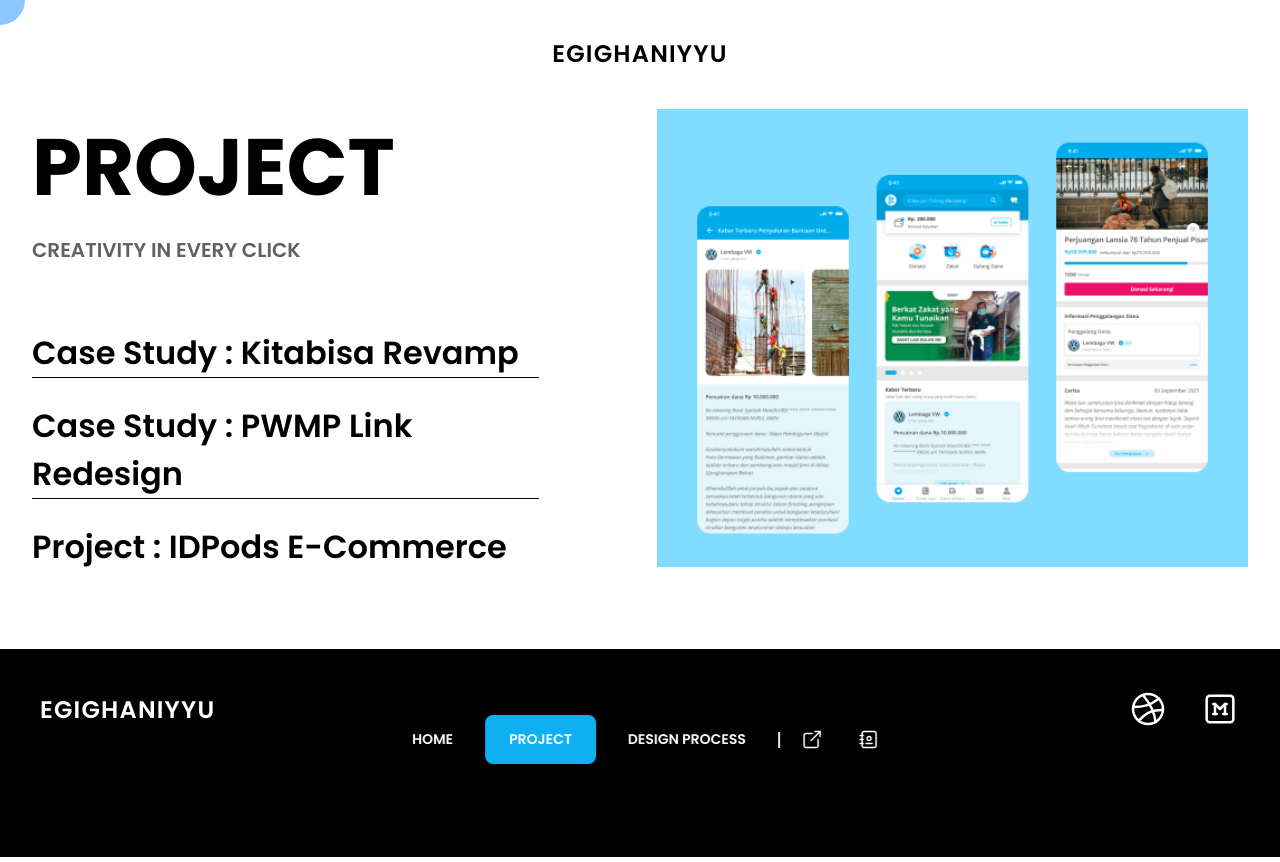
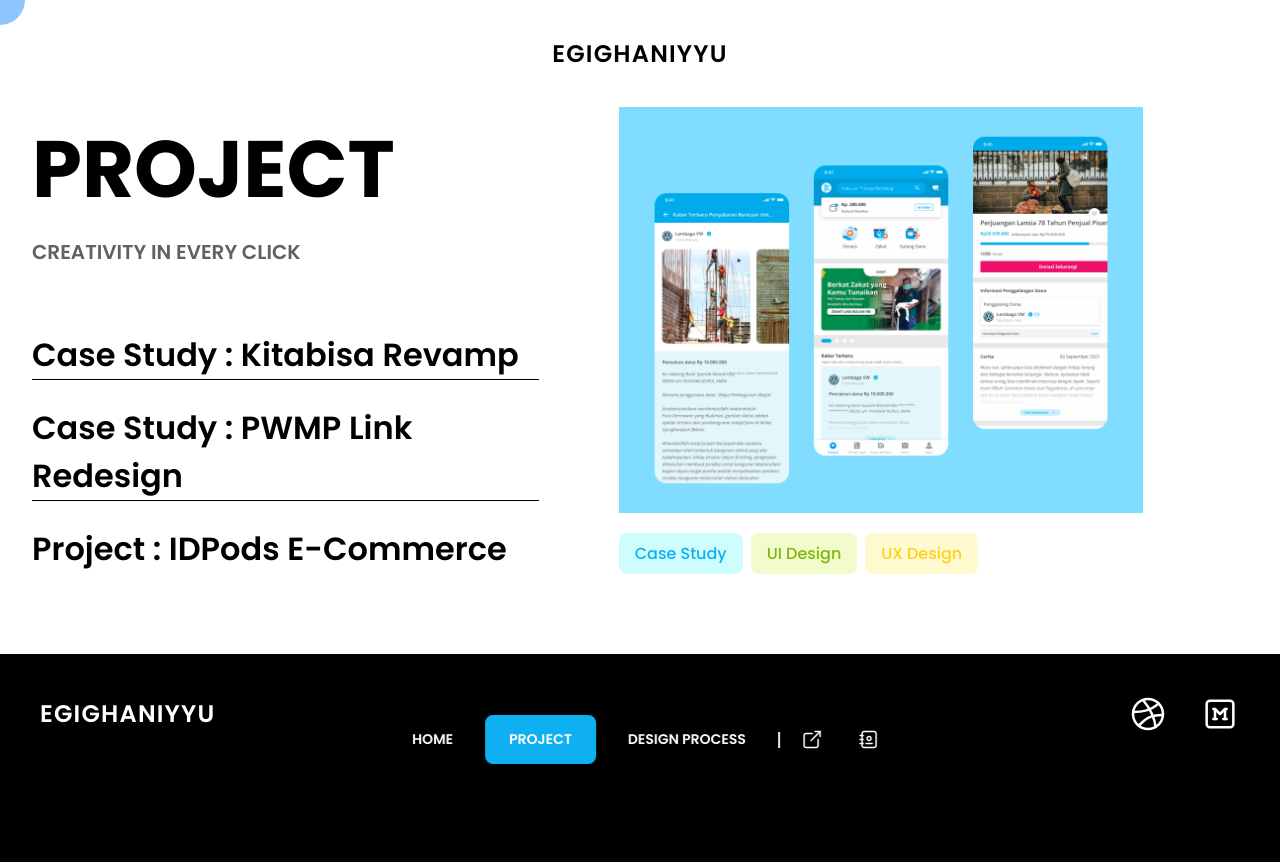
Before and after one commit to Egighaniyyu/portfolio-revamp, a React (Vite) app: page /project in a window 1280 px wide. Built offline with nearby package versions, Linux system fonts and the light colour scheme.

Commit message:
chore(project) : add tag project

```diff
--- a/src/assets/css/index.css
+++ b/src/assets/css/index.css
@@ -255,7 +255,7 @@
 
   display: flex;
   flex-direction: row;
-  align-items: start;
+  /* align-items: start; */
   /* justify-content: center; */
   gap: 12px;
 }
@@ -289,7 +289,7 @@
   display: flex;
   padding: 8px 20px;
   justify-content: center;
-  align-items: center;
+  align-items: left;
   gap: 10px;
   border-radius: 8px;
 
@@ -773,6 +773,48 @@
 
     width: 100%;
   }
+
+  .tag.case-study {
+    color: #0eb0f1;
+    font-family: Poppins;
+    font-size: 16px;
+    font-style: normal;
+    font-weight: 500;
+    line-height: normal;
+
+    background-color: #cefdfe;
+
+    padding: 8px 16px;
+    border-radius: 8px;
+  }
+
+  .tag.ui-design {
+    color: #81b509;
+    font-family: Poppins;
+    font-size: 16px;
+    font-style: normal;
+    font-weight: 500;
+    line-height: normal;
+
+    background-color: #f2fbcb;
+
+    padding: 8px 16px;
+    border-radius: 8px;
+  }
+
+  .tag.ux-design {
+    color: #ffd016;
+    font-family: Poppins;
+    font-size: 16px;
+    font-style: normal;
+    font-weight: 500;
+    line-height: normal;
+
+    background-color: #fff9d0;
+
+    padding: 8px 16px;
+    border-radius: 8px;
+  }
   /* *end project page */
 }
 
--- a/src/pages/Project.jsx
+++ b/src/pages/Project.jsx
@@ -24,36 +24,98 @@
       title: "Case Study : Kitabisa Revamp",
       link: "https://medium.com/@egighaniyyu/ui-ux-case-study-menu-kabar-terbaru-kitabisa-com-b07d1c408c29",
       image: "/images/portfolio5.png",
+      tag: [
+        {
+          title: "Case Study",
+          class: "case-study",
+        },
+        {
+          title: "UI Design",
+          class: "ui-design",
+        },
+        {
+          title: "UX Design",
+          class: "ux-design",
+        },
+      ],
     },
     {
       title: "Case Study : PWMP Link Redesign",
       link: "https://egighaniyyu.notion.site/UI-UX-Case-Study-PWMP-Link-App-Revamp-17a8348f2a5945d3bede4fc6871f2a18?pvs=4",
       image: "/images/portfolio6.png",
+      tag: [
+        {
+          title: "Case Study",
+          class: "case-study",
+        },
+        {
+          title: "UI Design",
+          class: "ui-design",
+        },
+        {
+          title: "UX Design",
+          class: "ux-design",
+        },
+      ],
     },
     {
       title: "Project : IDPods E-Commerce",
       link: "https://idpods.co.id/",
       image: "/images/portfolio1.png",
+      tag: [
+        {
+          title: "UI Design",
+          class: "ui-design",
+        },
+        {
+          title: "UX Design",
+          class: "ux-design",
+        },
+      ],
     },
     {
       title: "UI Design : SIM-RS | Medical Dashboard",
       link: "https://dribbble.com/shots/22134409-SIM-RS-Medical-Dashboard",
       image: "/images/portfolio7.png",
+      tag: [
+        {
+          title: "UI Design",
+          class: "ui-design",
+        },
+      ],
     },
     {
       title: "UI Design : Finance Mobile Apps",
       link: "https://dribbble.com/shots/22088961-CashWave-Finance-Mobile-APP",
       image: "/images/portfolio2.png",
+      tag: [
+        {
+          title: "UI Design",
+          class: "ui-design",
+        },
+      ],
     },
     {
       title: "UI Design : Smart Home Mobile Apps",
       link: "https://dribbble.com/shots/22083501-SmartLiving-Smart-Home-Mobile-App",
       image: "/images/portfolio3.png",
+      tag: [
+        {
+          title: "UI Design",
+          class: "ui-design",
+        },
+      ],
     },
     {
       title: "UI Design : Weather Mobile Apps",
       link: "https://dribbble.com/shots/19903136-Weather-App",
       image: "/images/portfolio4.png",
+      tag: [
+        {
+          title: "UI Design",
+          class: "ui-design",
+        },
+      ],
     },
   ];
 
@@ -91,11 +153,31 @@
             </div>
           </div>
           <div className="hidden sm:block w-12/12 sm:w-7/12">
-            <img
-              src={portfolioImage}
-              alt="portfolio"
-              className="w-12/12 pt-4 sm:pt-0 sm:w-10/12 h-auto ml-auto"
-            />
+            <div className="flex flex-col gap-5 pl-20">
+              <img
+                src={portfolioImage}
+                alt="portfolio"
+                className="w-12/12 pt-4 sm:pt-0 sm:w-10/12 h-auto"
+              />
+
+              {projects.map((projectItem) => {
+                if (projectItem.image === portfolioImage) {
+                  return (
+                    <div
+                      key={projectItem.title}
+                      className="flex flex-row gap-2"
+                    >
+                      {projectItem.tag.map((tag) => (
+                        <div className={`tag ${tag.class}`} key={tag.title}>
+                          {tag.title}
+                        </div>
+                      ))}
+                    </div>
+                  );
+                }
+                return null;
+              })}
+            </div>
           </div>
         </div>
 
```
